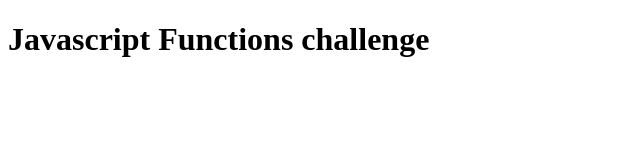
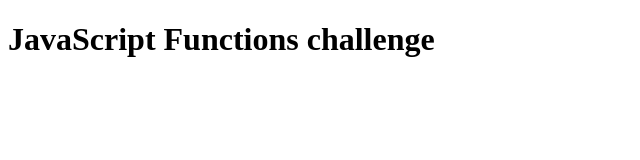
Before and after one commit to danielaj2004/Coding_Challenge_06, a plain HTML site: page Index.html in a window 1280 px wide. Shown: the whole page, without its empty margins (0-640 px from the left). Drawn offline with Linux system fonts and the light colour scheme.

Commit message:
Initial commit - JavaScript Functions Challenge Setup

```diff
--- a/Index.html
+++ b/Index.html
@@ -6,7 +6,7 @@
     <title>Document</title>
 </head>
 <body>
-    <h1>Javascript Functions challenge</h1>
+    <h1>JavaScript Functions challenge</h1>
     <script src="cc_6.js"></script>
 </body>
 </html>
```
